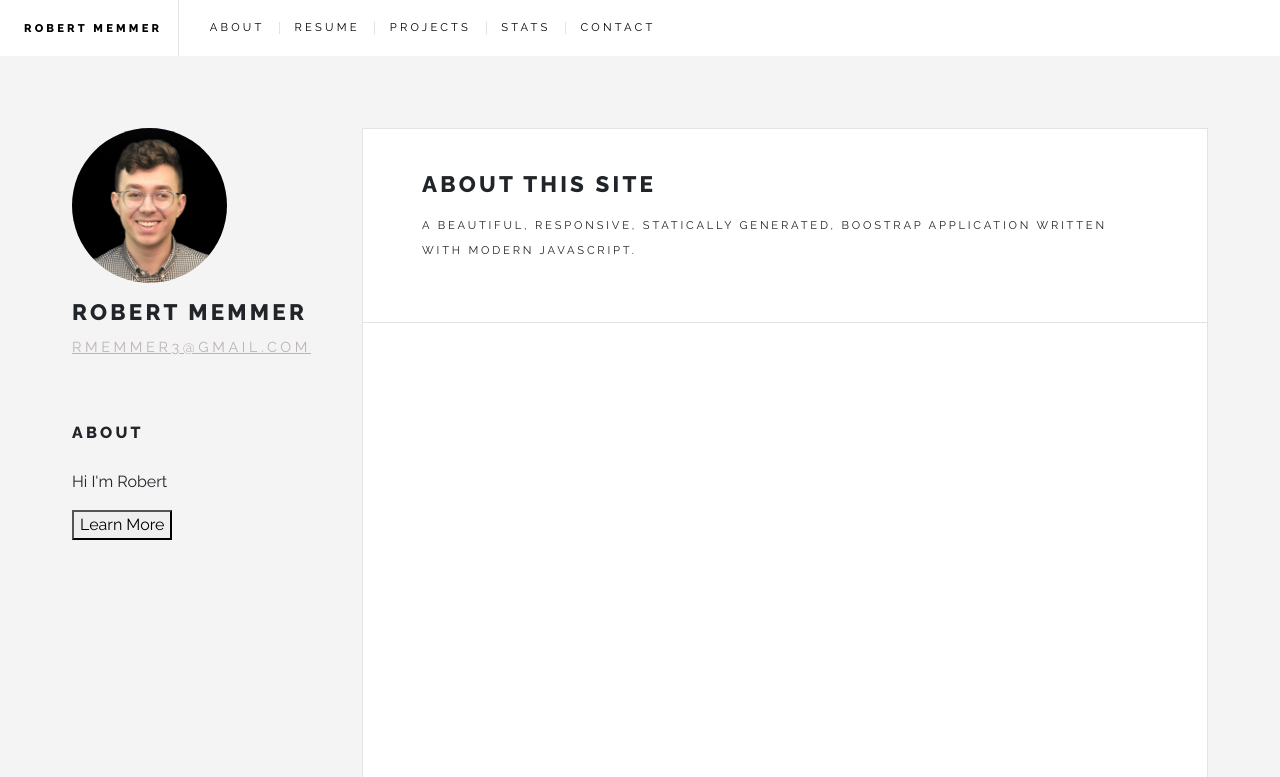
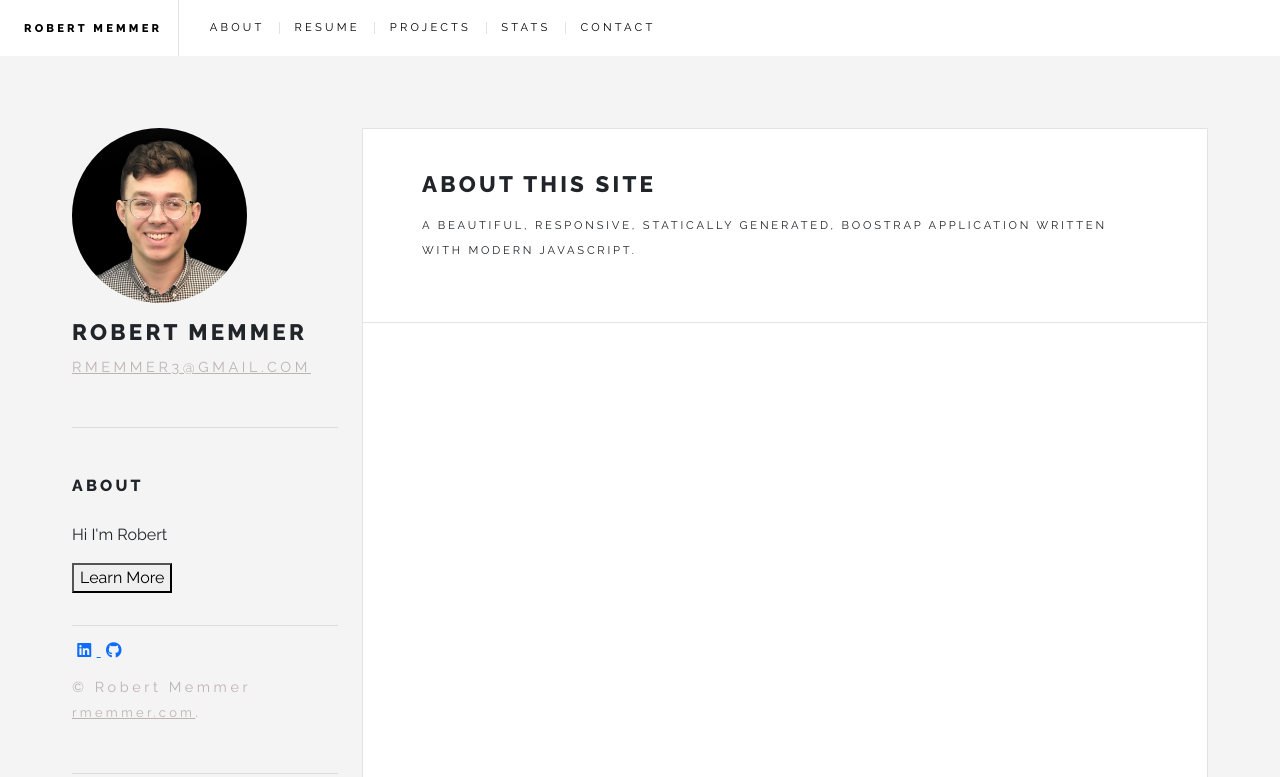
Before and after one commit to rmemmer/personal-site, a plain HTML site: page index.html in a window 1280 px wide. Shown: the top 777 px of the page. Drawn offline with nearby package versions, Linux system fonts and the light colour scheme.

Commit message:
Add social media icons.

```diff
--- a/app.css
+++ b/app.css
@@ -103,7 +103,7 @@ h2 {
 
 #headshot {
     border-radius:90%;
-    width: 155px;
+    width: 175px;
     height: auto;
     display: inline;
     margin-bottom: 1em;
@@ -111,15 +111,11 @@ h2 {
 
 .sidebar-section {
     border-bottom: 1px solid hsla(0,0%,63%,.3);
-    padding-bottom:1rem;
+    padding-bottom:2rem;
 }
 
-.sidebar-mid {
-    border-bottom: 1px solid hsla(0,0%,63%,.3);
-    padding-bottom:1rem;
-}
 
-@media (max-width: 1200px) {
+@media (max-width: 1199px) {
     #sidebar {
         text-align: center;
         margin-top: 50px;
@@ -133,6 +129,18 @@ h2 {
         margin: 56px 0 0 0;
         padding: 4.5em 0 0 0;
     }
+}
+
+.fa-brands {
+    padding:1rem 2%;
+    text-align: center;
+}
+
+.copyright {
+    font-size: 0.9em;
+    letter-spacing: 0.25em;
+    line-height: 25px;
+    color:rgb(189, 179, 179);
 }
 
 
--- a/index.html
+++ b/index.html
@@ -5,8 +5,7 @@
     <meta http-equiv="X-UA-Compatible" content="IE=edge">
     <meta name="viewport" content="width=device-width, initial-scale=1.0">
     <title>Robert Memmer</title>
-
-
+    <link rel="icon" href="images/Headshot - Professional.png" type="image/x-icon">
 
     <!--jQuery CDN-->
     <script src="https://code.jquery.com/jquery-3.6.4.js" integrity="sha256-a9jBBRygX1Bh5lt8GZjXDzyOB+bWve9EiO7tROUtj/E=" crossorigin="anonymous"></script>
@@ -21,6 +20,9 @@
     <link rel="preconnect" href="https://fonts.googleapis.com">
     <link rel="preconnect" href="https://fonts.gstatic.com" crossorigin>
     <link href="https://fonts.googleapis.com/css2?family=Raleway:wght@400;800;900&family=Source+Sans+Pro:wght@400;700&display=swap" rel="stylesheet">
+
+    <!-- Add icon library -->
+    <script src="https://kit.fontawesome.com/e2d923ea00.js" crossorigin="anonymous"></script>
 
 </head>
 <body>
@@ -70,18 +72,24 @@
         <div class="col-xl-3 col-12 order-last order-xl-1">
             <!--Sidebar-->
             <section id="sidebar">
-                <div class=".sidebar-section">
+                <div class="sidebar-section">
                     <img id="headshot" src="images/Headshot - Professional.png" alt="Headshot of Robert Memmer">
                     <h1 class="headline">ROBERT MEMMER</h1>
                     <p><a href="mailto:rmemmer3@gmail.com">RMEMMER3@GMAIL.COM</a></p>
                 </div>
-                <div class=".sidebar-section">
+                <div class="sidebar-section">
                     <h2>ABOUT</h2>
                     <p>Hi I'm Robert</p>
                     <button href="resume.html" class="btn-primary btn-lg">Learn More</button>
                 </div>
-                <div class=".sidebar-section">
-
+                <div class="sidebar-section">
+                    <a href="https://www.linkedin.com/in/robertmemmer/">
+                        <i class="fa-brands fa-linkedin"></i>
+                    </a>
+                    <a href="https://github.com/rmemmer">
+                        <i class="fa-brands fa-github"></i>
+                    </a>
+                    <p class="copyright">© Robert Memmer <a href="/">rmemmer.com</a>.</p>
                 </div>
             </section>
         </div>
```
